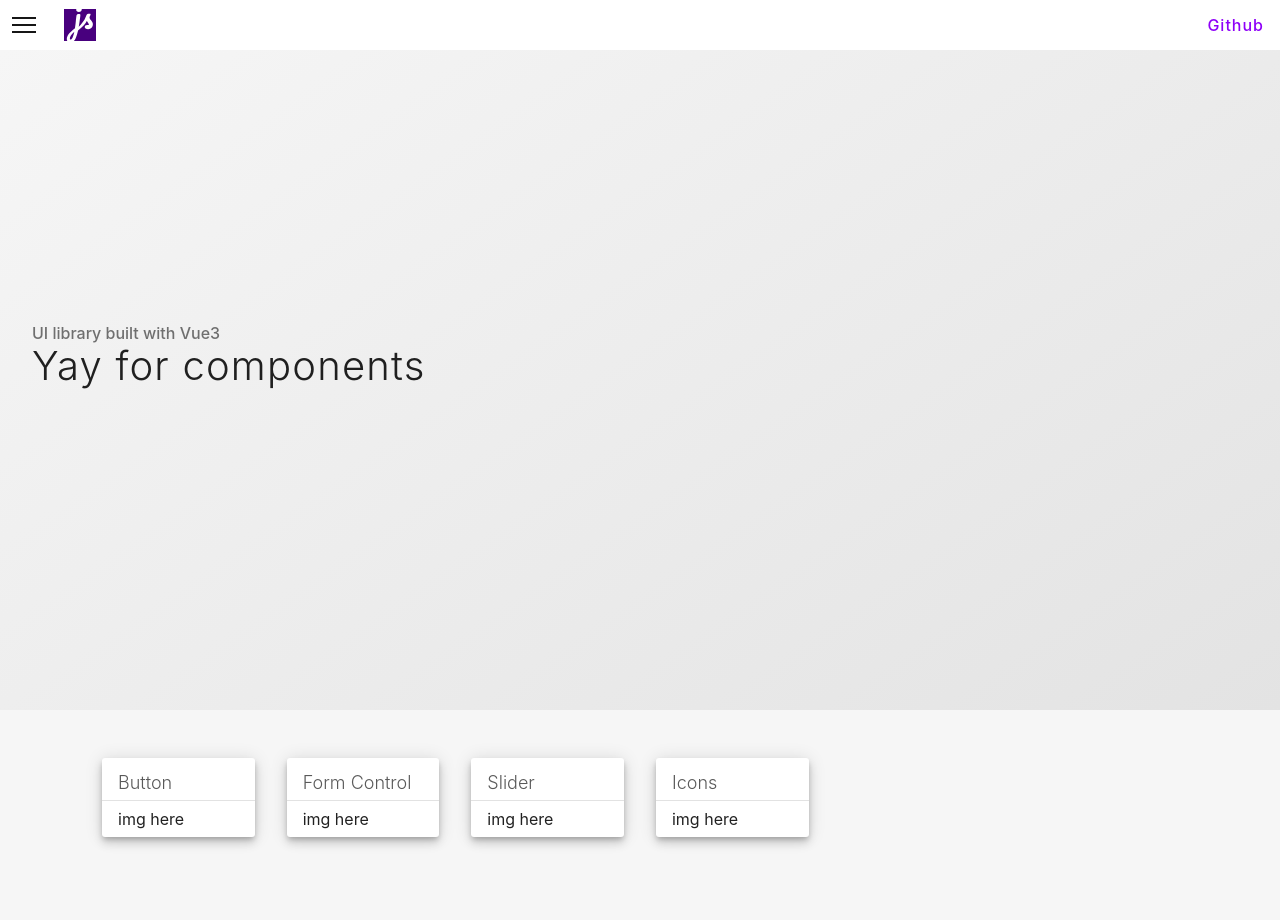
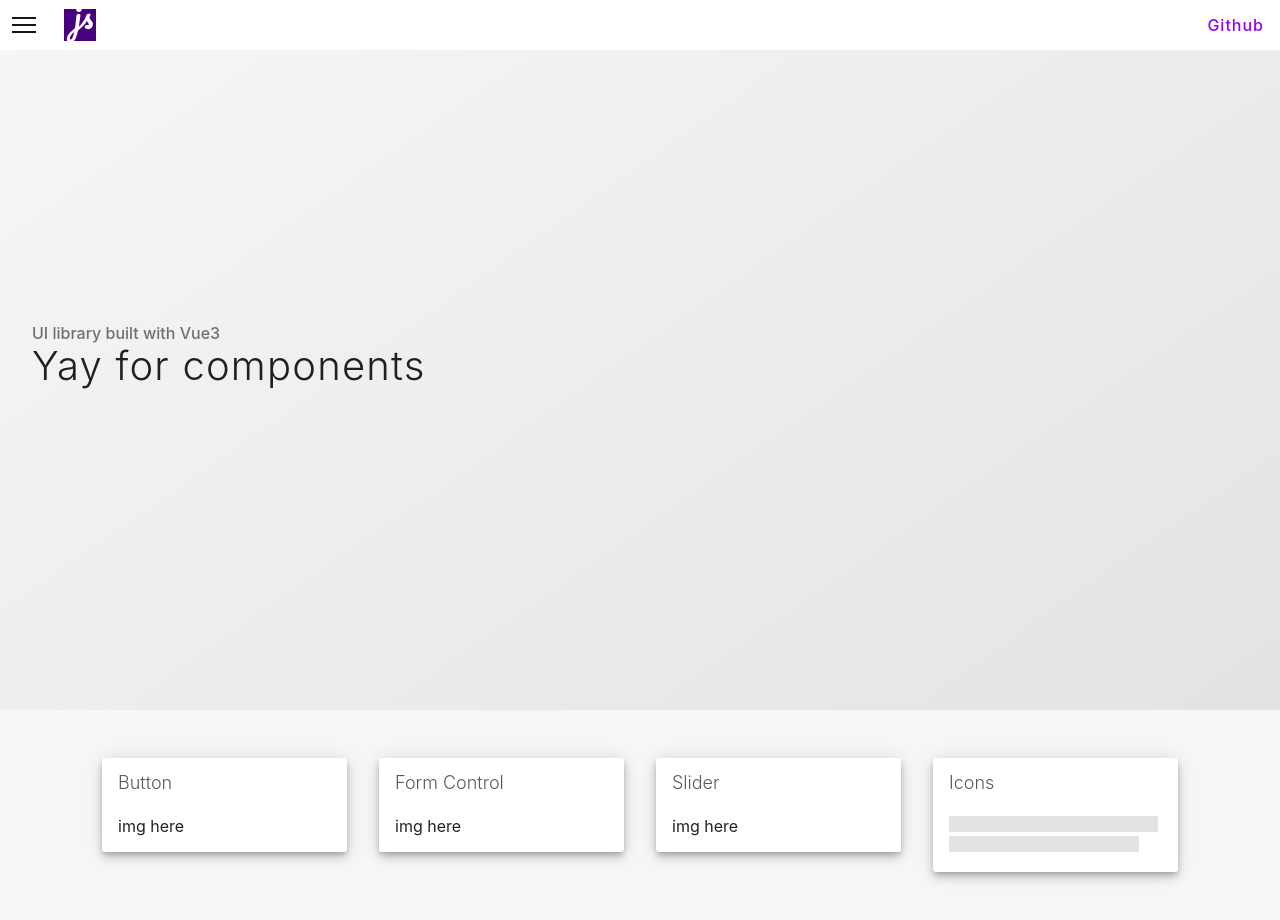
Before and after one commit to strizich/sdui, a Vue app: page / in a window 1280 px wide. Shown: the top 920 px of the page. Built offline with nearby package versions, Linux system fonts and the light colour scheme.

Commit message:
- Add skeleton component - Add color-scheme mixin - Rename bodyclass mixin

```diff
--- a/src/components/Widget.vue
+++ b/src/components/Widget.vue
@@ -1,17 +1,17 @@
 <template>
   <sd-card class="widget">
     <sd-card-header :title="title"/>
-    <sd-card-footer>
-      <slot/>
-    </sd-card-footer>
     <sd-card-media ratio="16x9" v-if="image">
       <img :src="image" :alt="title" />
     </sd-card-media>
+    <sd-card-body>
+      <slot/>
+    </sd-card-body>
   </sd-card>
 </template>
 
 <script>
-import { SdCard, SdCardHeader, SdCardMedia, SdCardFooter } from '@/library'
+import { SdCard, SdCardHeader, SdCardMedia, SdCardBody } from '@/library'
 export default {
   props: {
     title: String,
@@ -21,7 +21,7 @@ export default {
     SdCard,
     SdCardHeader,
     SdCardMedia,
-    SdCardFooter
+    SdCardBody
   }
 }
 </script>
--- a/src/library/components/SdCard/SdCardBody.vue
+++ b/src/library/components/SdCard/SdCardBody.vue
@@ -14,7 +14,7 @@ export default {
 <style lang="scss">
 .sd--card {
   &__body{
-    padding: spacing(inset);
+    padding: 16px;
     flex-grow: 2;
   }
 }
--- a/src/library/components/SdCard/index.js
+++ b/src/library/components/SdCard/index.js
@@ -4,5 +4,5 @@ import SdCardBody from './SdCardBody'
 import SdCardFooter from './SdCardFooter'
 import SdCardMedia from './SdCardMedia'
 
-export { SdCardHeader, SdCardBody, SdCardFooter, SdCardMedia }
+export { SdCard, SdCardHeader, SdCardBody, SdCardFooter, SdCardMedia }
 export default SdCard
--- /dev/null
+++ b/src/library/components/SdLoader/SdSkeleton.vue
@@ -0,0 +1,73 @@
+<template>
+  <span
+    class="sd--text__skeleton"
+    :style="[computedStyles]">
+  </span>
+</template>
+
+<script>
+import { computed } from 'vue'
+export default {
+  name: 'SdSkeleton',
+  props: {
+    minWidth: {
+      type: Number,
+      default: 80
+    },
+    maxWidth: {
+      type: Number,
+      default: 100
+    },
+    maxHeight: {
+      type: Number,
+      default: null
+    },
+    height: {
+      type: Number,
+      default: 16
+    }
+  },
+  setup (props) {
+    const computedStyles = computed(() => {
+      const randomWidth = Math.floor(Math.random() * (props.maxWidth - props.minWidth)) + props.minWidth + '%'
+      return {
+        width: props.width || randomWidth,
+        height: props.height + 'px'
+      }
+    })
+
+    return {
+      computedStyles
+    }
+  }
+}
+</script>
+
+<style lang="scss" scoped>
+
+.sd--text{
+  &__skeleton{
+    display:inline-block;
+    position:relative;
+    overflow: hidden;
+    background-color: var(--background-accent);
+    &:after{
+      position:absolute;
+      top:0;
+      left:0;
+      bottom:0;
+      right:0;
+      transform: translateX(-100%);
+      animation: shimmer 5s infinite;
+      content: '';
+      background-image: linear-gradient(var(--skeleton));
+    }
+  }
+}
+
+@keyframes shimmer {
+  100% {
+    transform: translateX(100%);
+  }
+}
+</style>
--- /dev/null
+++ b/src/library/components/SdLoader/index.js
@@ -0,0 +1,3 @@
+import SdSkeleton from './SdSkeleton'
+
+export default SdSkeleton
--- a/src/library/index.js
+++ b/src/library/index.js
@@ -41,8 +41,10 @@ import SdDropdownMenu from './components/SdDropdown/SdDropdownMenu'
 import SdDropdownHeader from './components/SdDropdown/SdDropdownHeader'
 import SdChicklet from './components/SdChicklet/SdChicklet'
 import SdChip from './components/SdChicklet/SdChip'
+import SdSkeleton from './components/SdLoader/SdSkeleton'
 
 export {
+  SdSkeleton,
   // Button
   SdButton,
   SdRouterLink,
--- a/src/library/scss/_colors.scss
+++ b/src/library/scss/_colors.scss
@@ -37,7 +37,8 @@ $sd-color-schemes: (
     icon-disabled: rgba(0,0,0,.38),
     divider: lighten(#161616, 80%),
     scrollbar: #434444,
-    tooltip: #2E2F2F
+    tooltip: #2E2F2F,
+    skeleton:#{90deg, rgba(#434444, 0) 0, rgba(#434444, 0.1) 20%, rgba(#434444, 0.15) 60%, rgba(#434444, 0)}
   ),
   dark: (
     background: #161616,
@@ -61,6 +62,7 @@ $sd-color-schemes: (
     icon-disabled: rgba(255,255,255,.38),
     divider: lighten(#161616, 12%),
     scrollbar: #434444,
-    tooltip: #000
+    tooltip: #000,
+    skeleton: #{90deg, rgba(#f9f9f9, 0) 0, rgba(#f9f9f9, 0.1) 20%, rgba(#f9f9f9, 0.15) 60%, rgba(#f9f9f9, 0)}
   )
 );
--- a/src/library/scss/_mixins.scss
+++ b/src/library/scss/_mixins.scss
@@ -1,25 +1,28 @@
-
-@mixin handleBodyClass($bodyClass) {
+@mixin use-body-class($bodyClass) {
   #{$bodyClass} &{
     @content;
   }
 }
 
+@mixin color-scheme($scheme) {
+  @media(prefers-color-scheme: $scheme){
+    @content;
+  }
+  @include use-body-class('.sd--scheme--#{$scheme}'){
+    @content;
+  }
+}
+
+
+
 @mixin flatten($base, $highlight, $accent, $contrast) {
   $lightScheme: $base;
   $darkScheme: mix($highlight, #fff, 80%);
-  // No background, No border, more problems
-  @include handleBodyClass('.sd--scheme--light'){
-    color: $lightScheme;
-  }
-  @include handleBodyClass('.sd--scheme--dark'){
+  @include color-scheme('dark') {
     color: $darkScheme
   }
-  @media(prefers-color-scheme: 'light'){
+  @include color-scheme('light') {
     color: $lightScheme;
-  }
-  @media(prefers-color-scheme: 'dark'){
-    color: $darkScheme
   }
     background-color: none;
   @include sd--elevation(0);
--- a/src/views/Home.vue
+++ b/src/views/Home.vue
@@ -3,7 +3,7 @@
   <sd-mast title="Yay for components" subtitle="UI library built with Vue3" />
   <sd-container>
     <sd-row>
-      <sd-col :xl="2" :lg="3" :md="4" :sm="6" :xs="6">
+      <sd-col :lg="3" :md="3" :sm="6" :xs="6">
         <router-link
           to="/components/buttons"
           v-slot="{navigate}"
@@ -14,7 +14,7 @@
           </widget>
         </router-link>
       </sd-col>
-      <sd-col :xl="2" :lg="3" :md="4" :sm="6" :xs="6">
+      <sd-col :lg="3" :md="3" :sm="6" :xs="6">
         <router-link
           to="/components/form-controls"
           v-slot="{navigate}"
@@ -25,7 +25,7 @@
           </widget>
         </router-link>
       </sd-col>
-      <sd-col :xl="2" :lg="3" :md="4" :sm="6" :xs="6">
+      <sd-col :lg="3" :md="3" :sm="6" :xs="6">
         <router-link
           to="/components/slider"
           v-slot="{navigate}"
@@ -36,14 +36,19 @@
           </widget>
         </router-link>
       </sd-col>
-      <sd-col :xl="2" :lg="3" :md="4" :sm="6" :xs="6">
+      <sd-col :lg="3" :md="3" :sm="6" :xs="6">
         <router-link
           to="/components/icons"
           v-slot="{navigate}"
           custom
         >
           <widget title="Icons" @click="navigate">
-            img here
+            <div>
+              <sd-skeleton :height="16"/>
+            </div>
+            <div>
+              <sd-skeleton :height="16"/>
+            </div>
           </widget>
         </router-link>
       </sd-col>
@@ -54,12 +59,11 @@
 
 <script>
 import { defineComponent } from 'vue'
-import { SdMast, SdContainer, SdRow, SdCol } from '@/library'
+import { SdMast, SdContainer, SdRow, SdCol, SdSkeleton } from '@/library'
 import Widget from '@/components/Widget'
 export default defineComponent({
   name: 'Home',
-  components: { SdMast, SdContainer, SdRow, SdCol, Widget }
-
+  components: { SdMast, SdContainer, SdRow, SdCol, Widget, SdSkeleton }
 })
 </script>
 
```
Also changed, not shown: src/library/components/SdCard/SdCardFooter.vue (+0 -10 lines), 2 other files (tests, documents, lock files or other folders).
